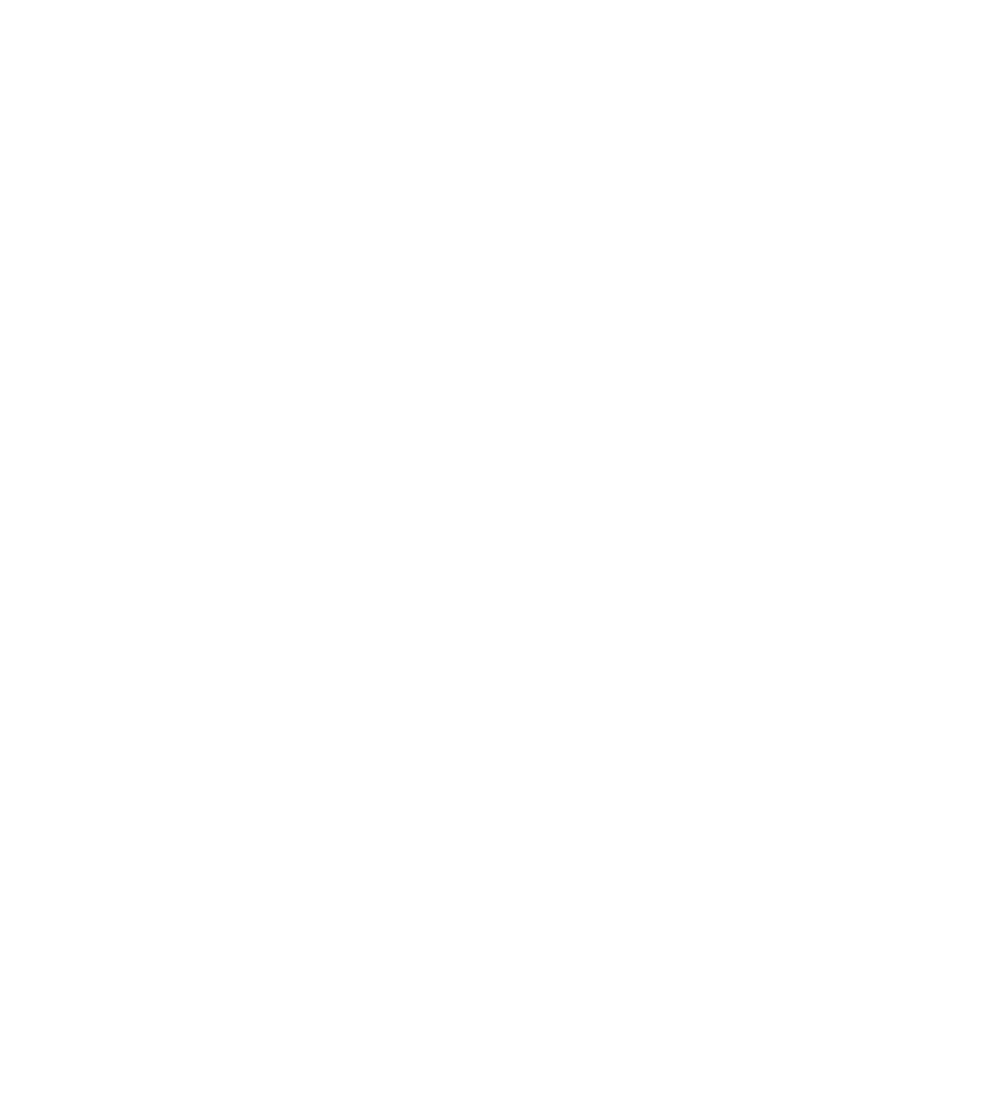
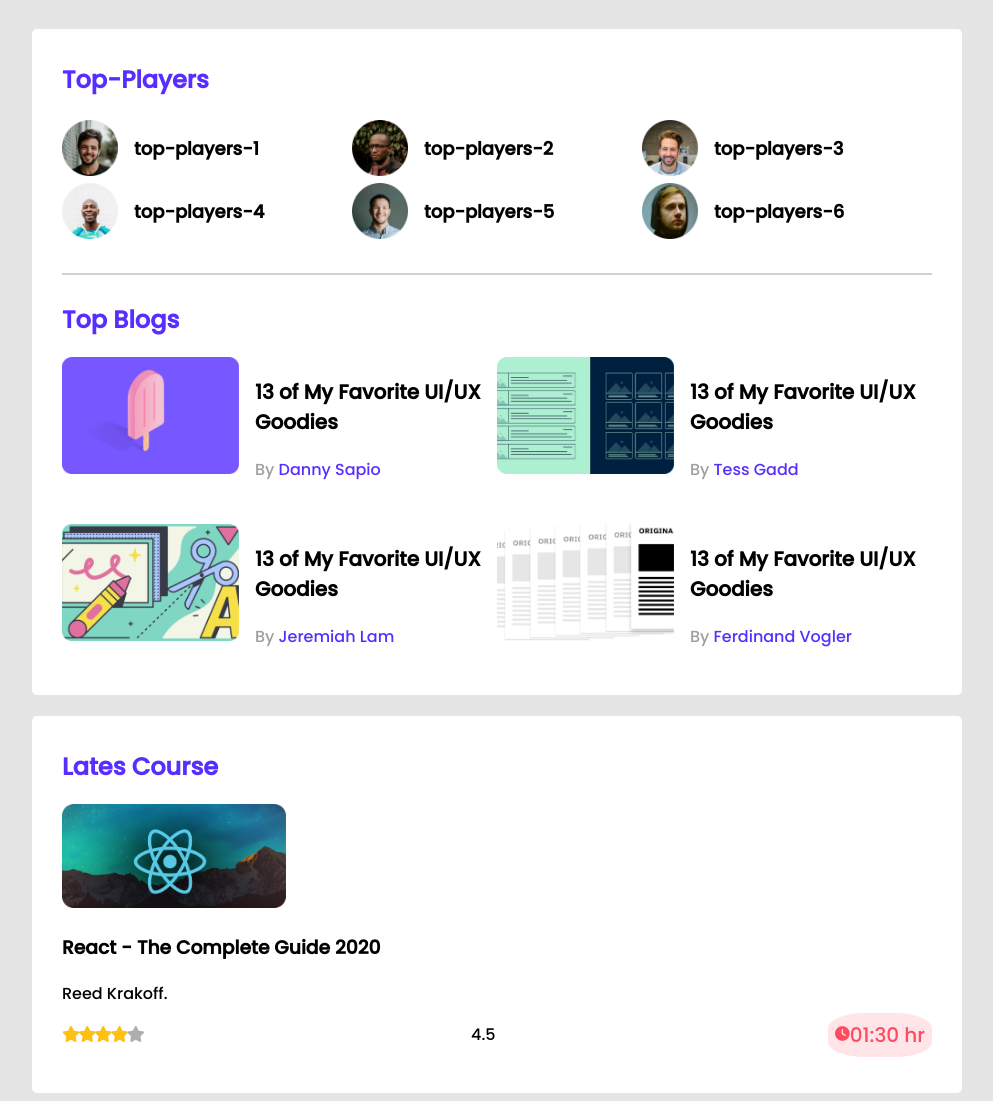
Before and after one commit to Biplob17h/leder-bord-css3, a plain HTML site: page index.html in a window 1280 px wide. Shown: the whole page, without its empty margins (143-1136 px from the left). Before the commit the page ends 800 px from the top, so only its background shows below. Drawn offline with Linux system fonts and the light colour scheme.

Commit message:
pre-last commit

```diff
--- a/index.html
+++ b/index.html
@@ -5,8 +5,122 @@
     <meta http-equiv="X-UA-Compatible" content="IE=edge">
     <meta name="viewport" content="width=device-width, initial-scale=1.0">
     <title>Leder Bord</title>
+    <!-- Font awesome -->
+    <script src="https://kit.fontawesome.com/f635693be2.js" crossorigin="anonymous"></script>
+    <!-- stylesheet    -->
+    <link rel="stylesheet" href="/styles/style.css">
 </head>
 <body>
+    <!-- header start -->
+    <header>
 
+    </header>
+    <!-- header end -->
+    <main>
+        <!-- top players and top blogs -->
+        <section class=" contener">
+            <h2 class="section-title">Top-Players</h2>
+            <div class="top-players">
+                <div class="players">
+                    <div class="player">
+                        <img src="images/players/player-1.png" alt="">
+                        <h3 class="player-name">top-players-1</h3>
+                    </div>
+                    <div class="player">
+                        <img src="images/players/player-2.png" alt="">
+                        <h3 class="player-name">top-players-2</h3>
+                    </div>
+                    <div class="player">
+                        <img src="images/players/player-3.png" alt="">
+                        <h3 class="player-name">top-players-3</h3>
+                    </div>
+                    <div class="player">
+                        <img src="images/players/player-4.png" alt="">
+                        <h3 class="player-name">top-players-4</h3>
+                    </div>
+                    <div class="player">
+                        <img src="images/players/player-5.png" alt="">
+                        <h3 class="player-name">top-players-5</h3>
+                    </div>
+                    <div class="player">
+                        <img src="images/players/player-6.png" alt="">
+                        <h3 class="player-name">top-players-6</h3>
+                    </div>
+                </div>
+            </div>
+            <hr>
+            <div class="top-blogs">
+                <h2 class="section-title">Top Blogs</h2>
+                <div class="blogs">
+                   <article class="blog">
+                   <div class="thumbnail">
+                    <img src="images/blogs/blog-1.png" alt=""></div>
+                    <div class="blog-info">
+                     <h3 class="blog-title">13 of My Favorite UI/UX Goodies</h3>
+                     <p class="blog-author">By <a href=""> Danny Sapio</a></p>
+                    </div>
+                   </article>
+                   <article class="blog">
+                   <div class="thumbnail">
+                    <img src="images/blogs/blog-2.png" alt=""></div>
+                    <div class="blog-info">
+                     <h3 class="blog-title">13 of My Favorite UI/UX Goodies</h3>
+                     <p class="blog-author">By <a href=""> Tess Gadd</a></p>
+                    </div>
+                   </article>
+                   <article class="blog">
+                   <div class="thumbnail">
+                    <img src="images/blogs/blog-3.png" alt=""></div>
+                    <div class="blog-info">
+                     <h3 class="blog-title">13 of My Favorite UI/UX Goodies</h3>
+                     <p class="blog-author">By <a href=""> Jeremiah Lam </a></p>
+                    </div>
+                   </article>
+                   <article class="blog">
+                   <div class="thumbnail">
+                    <img src="images/blogs/blog-4.png" alt=""></div>
+                    <div class="blog-info">
+                     <h3 class="blog-title">13 of My Favorite UI/UX Goodies</h3>
+                     <p class="blog-author">By <a href=""> Ferdinand Vogler</a></p>
+                    </div>
+                   </article>
+
+                </div>
+            </div>
+        </section>
+        <!-- Lates Course -->
+        <section class="contener">
+            <h2 class="section-title">Lates Course</h2>
+            <div class="courses">
+                <div class="course">
+                    <div class="course-banner">
+                        <img src="images/courses/course-1.png" alt="">
+                    </div>
+                    <div class="course-details">
+                        <h3 class="course-title">
+                            React - The Complete Guide 2020
+                        </h3>
+                        <div class="course-athor">
+                            Reed Krakoff.
+                        </div>
+                    </div>
+                    <div class="course-info">
+                        <div class="star">
+                            <i class="fa-solid fa-star filld"></i>
+                            <i class="fa-solid fa-star filld"></i>
+                            <i class="fa-solid fa-star filld"></i>
+                            <i class="fa-solid fa-star filld"></i>
+                            <i class="fa-solid fa-star empty"></i>
+                        </div>
+                        <div><p>4.5</p></div>
+                        <div class="course-time">
+                            <i class="fa-solid fa-clock"></i>
+                           <div class="time"> 01:30 hr</div>
+                        </div>
+                    </div>
+                </div>
+            </div>
+        </section>
+    </main>
 </body>
 </html>
--- /dev/null
+++ b/styles/style.css
@@ -0,0 +1,121 @@
+/* fonts  */
+@import url('https://fonts.googleapis.com/css2?family=Poppins:wght@500&display=swap');
+
+/* commun style  */
+body{
+    font-family: 'Poppins', sans-serif;
+    background-color: #E5E5E5;
+}
+main{
+    display: flex;
+    align-items: center;
+    flex-direction: column;
+}
+.contener{
+    background-color: #FFFFFF;
+    width: 870px;
+    padding: 30px;
+    border-radius: 5px;
+    margin-top: 21px;
+
+}
+/* top players */
+.top-players{
+    margin-bottom: 30px;
+}
+.section-title{
+    color: #562EFF;
+    font-size: 24px;
+    margin-top: 3px;
+}
+.players{
+    display: grid;
+    grid-template-columns: repeat(3, 1fr);
+}
+hr{
+    border: 1px solid #D1D1D1;
+    margin-bottom: 27px;
+
+}
+.player img{
+
+    height: 56px;
+    width: 56px;
+}
+.player{
+    display: flex;
+    align-items: center;
+}
+.player-name{
+    margin-left: 16px;
+    font-size: 18px;
+}
+/* top blog styles */
+.blogs{
+    display: grid;
+    grid-template-columns: repeat(2, 1fr);
+    grid-row-gap: 26px;
+}
+.blog{
+    display: flex;
+}
+.thumbnail img{
+    width: 177px;
+    height: 117px;
+}
+.blog-info{
+    margin-left: 16px;
+}
+.blog-title{
+    font-size: 20px;
+}
+.blog-author{
+    color: #9F9F9F;
+    font-size: 16px;
+}
+.blog-author a{
+    text-decoration: none;
+    font-size: 16px;
+    color: #562EFF;
+}
+
+/*----------------------------
+ course style
+ -----------------------------*/
+
+.course-banner img{
+    width: 224px;
+    height: 104px;
+}
+.fa-star{
+    width: 12px;
+}
+.fa-star.filld{
+    color: #FFC014;
+}
+.fa-star.empty{
+    color: #AEAEAE;
+}
+.course-info{
+    display: flex;
+    align-items: center;
+    justify-content: space-between;
+}
+.clock{
+
+}
+.time{
+   font-size: 20.03px;
+}
+.course-time{
+    display: flex;
+    align-items: center;
+    padding: 5px;
+    font-size: 14.6913px;
+    background-color:  #FFE4E8;
+    border: 2px solid  #FFE4E8;
+    border-radius: 35%;
+    color:  #FF4A60;
+
+
+}
```
